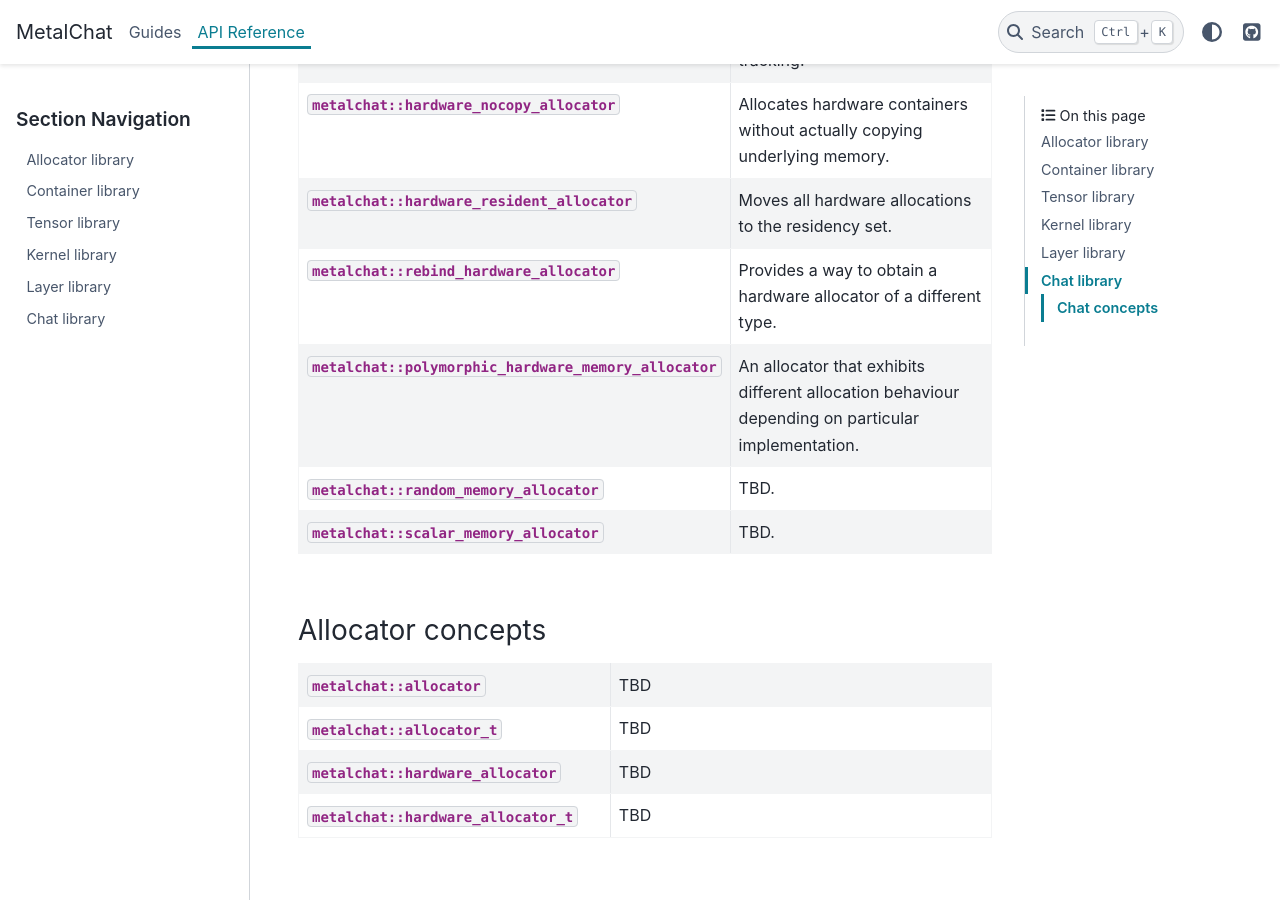
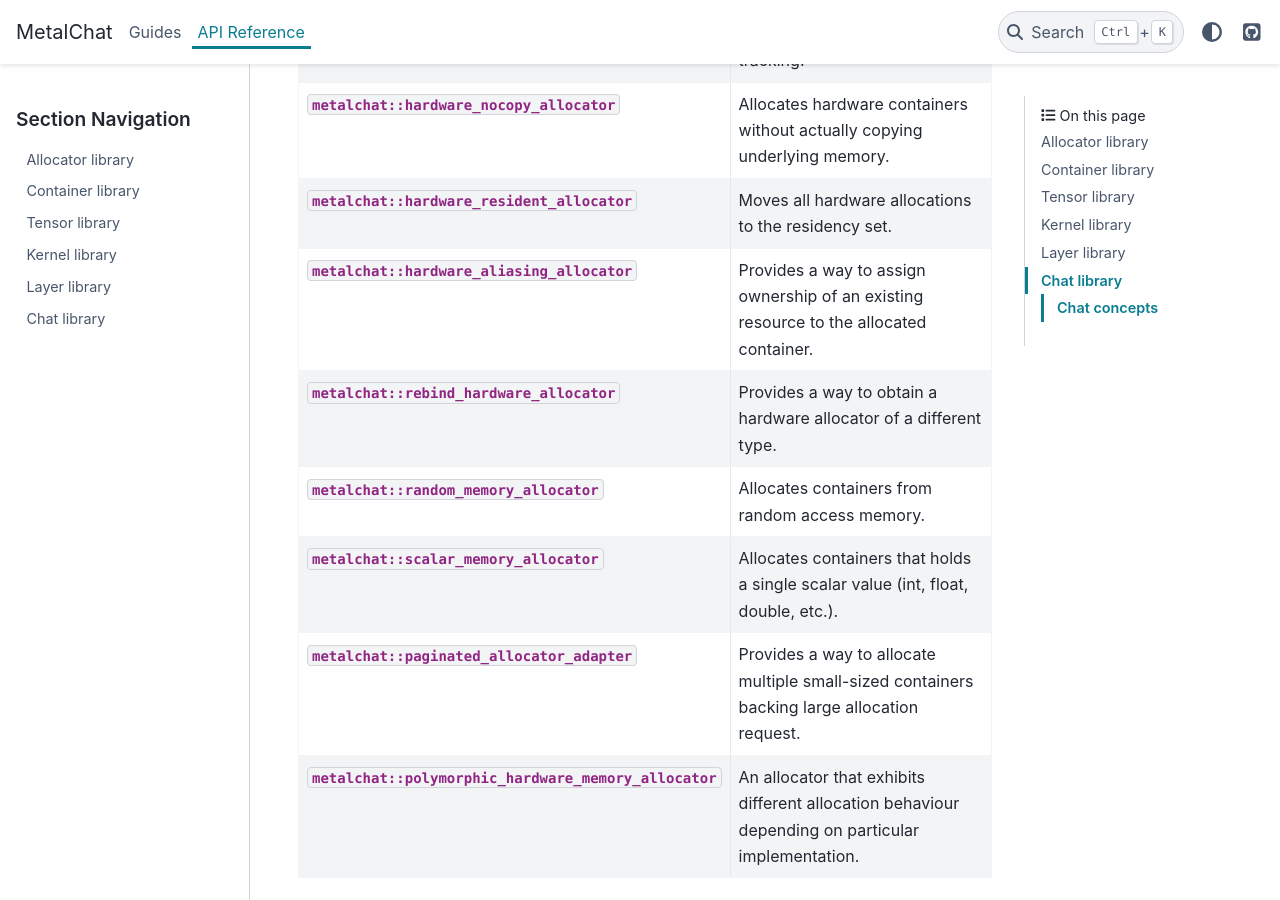
Before and after one commit to ybubnov/metalchat, a Sphinx documentation site: the page built from documentation/reference/index.rst, in a window 1280 px wide and 900 px high, scrolled down 514 px. Built offline with Sphinx 7.4.7 and the PyData theme 0.15.4, drawn with Linux system fonts in a browser that asks for light colours; some of the changed text lies outside the part shown.

```diff
--- a/documentation/guides/index.rst
+++ b/documentation/guides/index.rst
@@ -8,3 +8,4 @@ TBD
    :maxdepth: 1
 
    getting_started
+   development
--- a/documentation/reference/index.rst
+++ b/documentation/reference/index.rst
@@ -37,18 +37,27 @@ Allocator library
    * - :cpp:class:`metalchat::hardware_resident_allocator`
      - Moves all hardware allocations to the residency set.
 
+   * - :cpp:class:`metalchat::hardware_aliasing_allocator`
+     - Provides a way to assign ownership of an existing resource to the allocated
+       container.
+
    * - :cpp:class:`metalchat::rebind_hardware_allocator`
      - Provides a way to obtain a hardware allocator of a different type.
+
+   * - :cpp:class:`metalchat::random_memory_allocator`
+     - Allocates containers from random access memory.
+
+   * - :cpp:class:`metalchat::scalar_memory_allocator`
+     - Allocates containers that holds a single scalar value (int, float, double, etc.).
+
+   * - :cpp:class:`metalchat::paginated_allocator_adapter`
+     - Provides a way to allocate multiple small-sized containers backing large
+       allocation request.
 
    * - :cpp:class:`metalchat::polymorphic_hardware_memory_allocator`
      - An allocator that exhibits different allocation behaviour depending on particular
        implementation.
 
-   * - :cpp:class:`metalchat::random_memory_allocator`
-     - TBD.
-
-   * - :cpp:class:`metalchat::scalar_memory_allocator`
-     - TBD.
 
 Allocator concepts
 ^^^^^^^^^^^^^^^^^^
```
Also changed, not shown: documentation/guides/development.rst (added, +82 -0 lines), documentation/reference/allocator.rst (+14 -0 lines), 2 other files.
